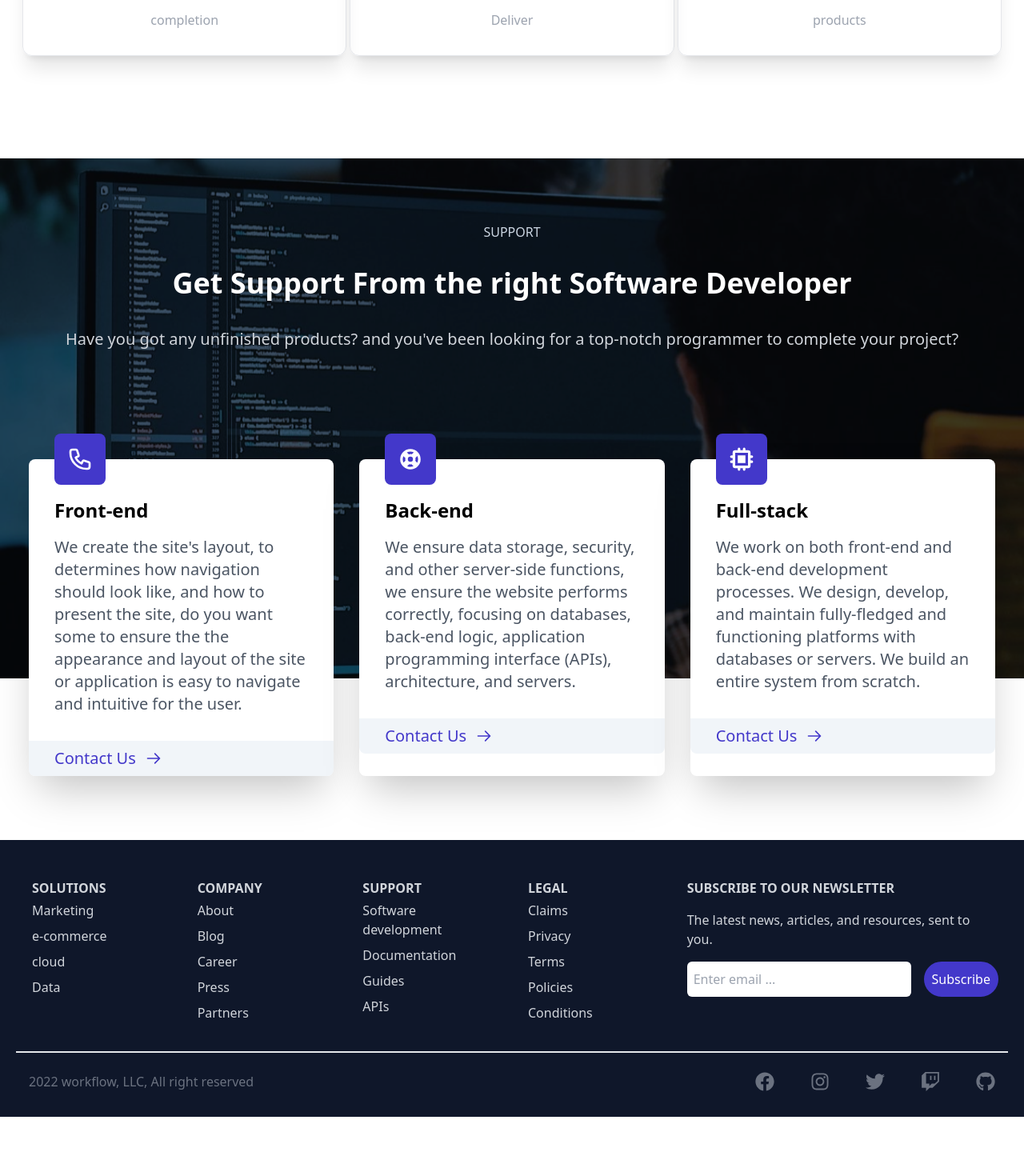
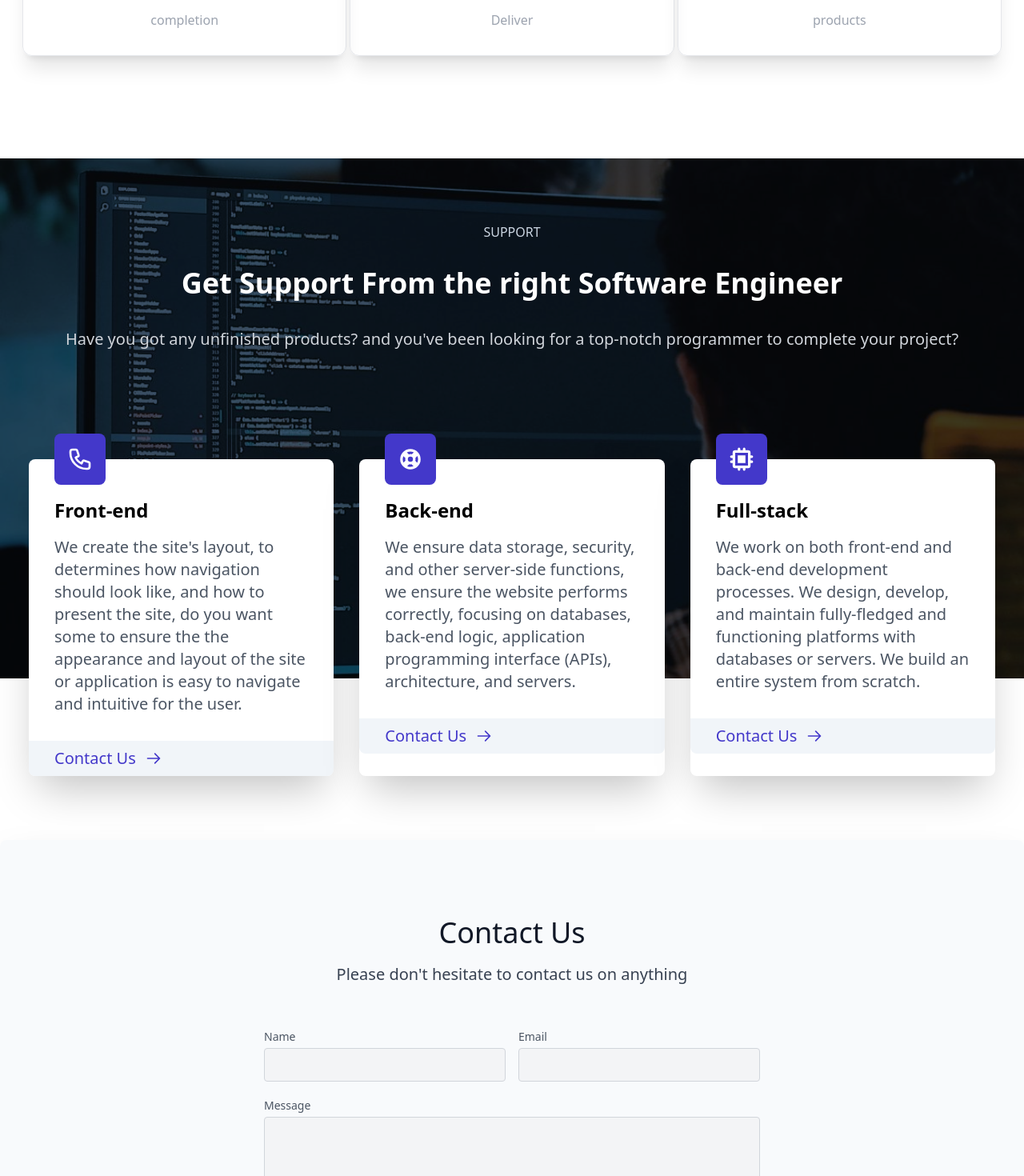
Before and after one commit to christianR15c/my-portofolio-react, a React (Create React App) app: page / in a window 1280 px wide. Shown: the part 1330-2800 px from the top of the page at 80% size. Before the commit the page ends 2726 px from the top, so only its background shows below. Built offline with nearby package versions, Linux system fonts and the light colour scheme.

Commit message:
navigation fixed & contact us page added

```diff
--- a/package.json
+++ b/package.json
@@ -3,17 +3,20 @@
   "version": "0.1.0",
   "private": true,
   "dependencies": {
+    "@emailjs/browser": "^3.7.0",
     "@heroicons/react": "^1.0.6",
     "@testing-library/jest-dom": "^5.16.3",
     "@testing-library/react": "^12.1.4",
     "@testing-library/user-event": "^13.5.0",
     "react": "^18.0.0",
     "react-dom": "^18.0.0",
+    "react-hot-toast": "^2.4.0",
     "react-icons": "^4.3.1",
     "react-paginate": "^8.1.3",
     "react-router-dom": "^6.3.0",
     "react-scripts": "5.0.0",
     "react-scroll": "^1.8.7",
+    "react-toastify": "^9.0.8",
     "web-vitals": "^2.1.4"
   },
   "scripts": {
--- a/src/components/About.jsx
+++ b/src/components/About.jsx
@@ -3,7 +3,7 @@ const About = () => {
     <div name='about' className="w-full my-32 md:px-0 px-4">
       <div className="max-w-[1240px] mx-auto">
         <div className="text-center">
-          <h2 className="text-4xl md:text-5xl font-bold">Trusted Developer</h2>
+          <h2 className="text-4xl md:text-5xl font-bold">Trusted Engineer</h2>
           <p className="text-xl md:text-4xl py-6 text-gray-500">
             I use various source debuggers and visual development environments to modify, write, and debug software for client applications. I document and test client software and write code to create applications that either stand alone or boost access to servers and services.
           </p>
--- a/src/components/ContactUs.jsx
+++ b/src/components/ContactUs.jsx
@@ -1,77 +1,107 @@
-import { PhoneIcon, ArrowRightIcon } from '@heroicons/react/outline';
-import { ChipIcon, SupportIcon } from '@heroicons/react/solid';
-import comp1 from '../images/comp1.jpg';
+import React, { useRef } from 'react'
+import emailjs from '@emailjs/browser';
+import toast, { Toaster } from 'react-hot-toast';
+
 
 const ContactUs = () => {
+    const form = useRef();
+
+    // const [result, setResult] = useState()
+    const successNotify = () => toast.success('Your message was successfully sent!');
+    const notify = () => toast.error('Message not sent, please try again later.');
+
+    const sendEmail = (e) => {
+        e.preventDefault();
+
+        emailjs.sendForm('service_r8hfl4h', 'template_r3sw8lj', form.current, 'XmlYJbJCXXfUrcfUU')
+            .then((result) => {
+                console.log(result.text);
+            }, (error) => {
+                notify()
+                console.log(error.text);
+            });
+        successNotify()
+        e.target.reset()
+        // setResult(true)
+    };
+
+
+
     return (
-    <div name='contact us' className="w-full mt-24">
-      <div className="w-full h-[550px] sm:h-[650px] bg-gray-800/90 absolute">
-        <img
-          className="w-full h-full object-cover mix-blend-overlay"
-          src={comp1}
-          alt="/"
+        <div className="container px-5 py-24 h-max rounded-lg bg-slate-50 mt-20 mx-auto shadow-2xl">
+            <div className="flex flex-col text-center w-full mb-12">
+                <h1 className="sm:text-4xl text-3xl font-medium title-font mb-4 text-gray-900">
+                    Contact Us
+                </h1>
+                <p className="lg:w-2/3 mx-auto leading-relaxed text-xl text-gray-700">
+                    Please don't hesitate to contact us on anything
+                </p>
+            </div>
+            <div className="lg:w-1/2 md:w-2/3 mx-auto">
+                <form ref={form} onSubmit={sendEmail} className="flex flex-wrap -m-2">
+                    <div className="p-2 sm:w-1/2 w-full">
+                        <div className="relative">
+                            <label for="name" className="leading-7 text-sm text-gray-600">
+                                Name
+                            </label>
+                            <input
+                                type="text"
+                                id="name"
+                                name="name"
+                                required
+                                className="w-full bg-gray-100 rounded border border-gray-300 focus:border-indigo-500 text-base outline-none text-gray-700 py-1 px-3 leading-8 transition-colors duration-200 ease-in-out"
                             />
                         </div>
-      <div className="max-w-[1240px] mx-auto text-white relative">
-        <div className="text-center py-12 px-5">
-          <h1 className="py-8 text text-slate-300 uppercase">Support</h1>
-          <h3 className="text-4xl pb-7 font-bold">
-            Get Support From the right Software Developer
-          </h3>
-          <p className="text-gray-300 text-xl py-2">
-            Have you got any unfinished products? and you've been looking for a top-notch programmer to complete your project?
-          </p>
                     </div>
-        <div className="grid grid-cols-1 lg:grid-cols-3 relative gap-x-8 gap-y-16 px-4 pt-12 sm:pt-20 text-black">
-          <div className="bg-white rounded-lg shadow-2xl">
-            <div className="p-8">
-              <PhoneIcon className="w-16 p-4 bg-indigo-700 rounded-lg text-white mt-[-4rem]" />
-              <h3 className="my-4 font-bold text-2xl">Front-end</h3>
-              <p className="text-gray-600 text-xl">
-                We create the site's layout, to determines how navigation should look like, and how to present the site, do you want some to ensure the the appearance and layout of the site or application is easy to navigate and intuitive for the user.
-              </p>
-            </div>
-            <div className="px-8 py-2 text-xl bg-slate-100 rounded-b-lg">
-              <p className="flex text-indigo-700">
-                Contact Us
-                <ArrowRightIcon className="w-5 text-indigo-700 ml-3" />
-              </p>
+                    <div className="p-2 sm:w-1/2 w-full">
+                        <div className="relative">
+                            <label
+                                for="email"
+                                className="leading-7 text-sm text-gray-600"
+                            >
+                                Email
+                            </label>
+                            <input
+                                type="email"
+                                id="email"
+                                name="email"
+                                required
+                                className="w-full bg-gray-100 rounded border border-gray-300 focus:border-indigo-500 text-base outline-none text-gray-700 py-1 px-3 leading-8 transition-colors duration-200 ease-in-out"
+                            />
                         </div>
                     </div>
-          <div className="bg-white rounded-lg shadow-2xl">
-            <div className="p-8">
-              <SupportIcon className="w-16 p-4 bg-indigo-700 rounded-lg text-white mt-[-4rem]" />
-              <h3 className="my-4 font-bold text-2xl">Back-end</h3>
-              <p className="text-gray-600 text-xl">
-                We ensure data storage, security, and other server-side functions, we ensure the website performs correctly, focusing on databases, back-end logic, application programming interface (APIs), architecture, and servers.
-              </p>
-            </div>
-            <div className="px-8 py-2 text-xl bg-slate-100 rounded-b-lg">
-              <p className="flex text-indigo-700">
-                Contact Us
-                <ArrowRightIcon className="w-5 text-indigo-700 ml-3" />
-              </p>
+                    <div className="p-2 w-full">
+                        <div className="relative">
+                            <label
+                                for="message"
+                                className="leading-7 text-sm text-gray-600"
+                            >
+                                Message
+                            </label>
+                            <textarea
+                                id="message"
+                                name="message"
+                                required
+                                className="w-full bg-gray-100 rounded border border-gray-300 focus:border-indigo-500 h-32 text-base outline-none text-gray-700 py-1 px-3 resize-none leading-6 transition-colors duration-200 ease-in-out"
+                            ></textarea>
                         </div>
                     </div>
-          <div className="bg-white rounded-lg shadow-2xl">
-            <div className="p-8">
-              <ChipIcon className="w-16 p-4 bg-indigo-700 rounded-lg text-white mt-[-4rem]" />
-              <h3 className="my-4 font-bold text-2xl">Full-stack</h3>
-              <p className="text-gray-600 text-xl">
-                We work on both front-end and back-end development processes. We design, develop, and maintain fully-fledged and functioning platforms with databases or servers. We build an entire system from scratch.
-              </p>
+                    <div className="p-2 w-full flex flex-col">
+                        <button type="submit" value="Send" className="md:w-[30%] h-[40px] bg-indigo-700 w-full mx-auto md:mb-0 mb-8">
+                            Send
+                        </button>
+
                     </div>
-            <div className="px-8 py-2 text-xl bg-slate-100 rounded-b-lg">
-              <p className="flex text-indigo-700">
-                Contact Us
-                <ArrowRightIcon className="w-5 text-indigo-700 ml-3" />
-              </p>
+                </form>
+            </div>
+            <div>
+                <Toaster
+                    position="top-center"
+                    reverseOrder={false}
+                />
             </div>
         </div>
-        </div>
-      </div>
-    </div>
-  );
-};
+    )
+}
 
-export default ContactUs;
+export default ContactUs
--- a/src/components/Footer.jsx
+++ b/src/components/Footer.jsx
@@ -1,4 +1,6 @@
-import React from 'react';
+import React, { useRef } from 'react';
+import emailjs from '@emailjs/browser';
+import toast, { Toaster } from 'react-hot-toast';
 
 import {
   FaFacebook,
@@ -9,6 +11,27 @@ import {
 } from 'react-icons/fa';
 
 const Footer = () => {
+
+  const form = useRef();
+
+  const successNotify = () => toast.success('Your message was successfully sent!');
+  const notify = () => toast.error('Message not sent, please try again later.');
+
+  const sendEmail = (e) => {
+    e.preventDefault();
+
+    emailjs.sendForm('service_r8hfl4h', 'template_7cbcksc', form.current, 'XmlYJbJCXXfUrcfUU')
+      .then((result) => {
+        console.log(result.text);
+      }, (error) => {
+        notify()
+        console.log(error.text);
+      });
+    successNotify()
+    e.target.reset()
+    // setResult(true)
+  };
+
   return (
     <div name="footer" className="w-full bg-slate-900 text-gray-300 py-2 mt-20">
       <div className="max-w-[1240px] mx-auto grid md:grid-cols-6 grid-cols-2 border-b-2 border-x-gray-600 py-8">
@@ -55,13 +78,14 @@ const Footer = () => {
           <p className="py-4">
             The latest news, articles, and resources, sent to you.
           </p>
-          <form className="flex flex-col sm:flex-row" action="submit">
+          <form ref={form} className="flex flex-col sm:flex-row" action="submit" onSubmit={sendEmail}>
             <input
               className="w-full p-2 mr-4 rounded-md mb-4"
               type="email"
+              name='email'
               placeholder="Enter email ... "
             />
-            <button className="p-2 mb-4">Subscribe</button>
+            <button className="p-2 mb-4" type="submit" value="Send">Subscribe</button>
           </form>
         </div>
       </div>
@@ -76,6 +100,12 @@ const Footer = () => {
           <FaGithub />
         </div>
       </div>
+      <div>
+        <Toaster
+          position="top-center"
+          reverseOrder={false}
+        />
+      </div>
     </div>
   );
 };
--- a/src/components/Navbar.jsx
+++ b/src/components/Navbar.jsx
@@ -11,7 +11,7 @@ const Navbar = () => {
   const handleClose = (e) => setDropDownMenu(!dropDownMenu);
 
   return (
-    <div className="w-screen h-[100px] fixed  bg-slate-200 drop-shadow-lg">
+    <div className="w-screen h-[100px] fixed bg-slate-200 drop-shadow-lg z-20">
       <div className="px-[10%] flex justify-between items-center w-full h-full">
         <div className="flex items-center w-full justify-between">
           <h1 className="text-3xl text-orange-500 font-italic mr-4 sm:text-[32px] lg:text-[40px] ">
--- /dev/null
+++ b/src/components/Support.jsx
@@ -0,0 +1,77 @@
+import { PhoneIcon, ArrowRightIcon } from '@heroicons/react/outline';
+import { ChipIcon, SupportIcon } from '@heroicons/react/solid';
+import comp1 from '../images/comp1.jpg';
+
+const Support = () => {
+  return (
+    <div name='contact us' className="w-full mt-24">
+      <div className="w-full h-[550px] sm:h-[650px] bg-gray-800/90 absolute">
+        <img
+          className="w-full h-full object-cover mix-blend-overlay"
+          src={comp1}
+          alt="/"
+        />
+      </div>
+      <div className="max-w-[1240px] mx-auto text-white relative">
+        <div className="text-center py-12 px-5">
+          <h1 className="py-8 text text-slate-300 uppercase">Support</h1>
+          <h3 className="text-4xl pb-7 font-bold">
+            Get Support From the right Software Engineer
+          </h3>
+          <p className="text-gray-300 text-xl py-2">
+            Have you got any unfinished products? and you've been looking for a top-notch programmer to complete your project?
+          </p>
+        </div>
+        <div className="grid grid-cols-1 lg:grid-cols-3 relative gap-x-8 gap-y-16 px-4 pt-12 sm:pt-20 text-black">
+          <div className="bg-white rounded-lg shadow-2xl">
+            <div className="p-8">
+              <PhoneIcon className="w-16 p-4 bg-indigo-700 rounded-lg text-white mt-[-4rem]" />
+              <h3 className="my-4 font-bold text-2xl">Front-end</h3>
+              <p className="text-gray-600 text-xl">
+                We create the site's layout, to determines how navigation should look like, and how to present the site, do you want some to ensure the the appearance and layout of the site or application is easy to navigate and intuitive for the user.
+              </p>
+            </div>
+            <div className="px-8 py-2 text-xl bg-slate-100 rounded-b-lg">
+              <p className="flex text-indigo-700">
+                Contact Us
+                <ArrowRightIcon className="w-5 text-indigo-700 ml-3" />
+              </p>
+            </div>
+          </div>
+          <div className="bg-white rounded-lg shadow-2xl">
+            <div className="p-8">
+              <SupportIcon className="w-16 p-4 bg-indigo-700 rounded-lg text-white mt-[-4rem]" />
+              <h3 className="my-4 font-bold text-2xl">Back-end</h3>
+              <p className="text-gray-600 text-xl">
+                We ensure data storage, security, and other server-side functions, we ensure the website performs correctly, focusing on databases, back-end logic, application programming interface (APIs), architecture, and servers.
+              </p>
+            </div>
+            <div className="px-8 py-2 text-xl bg-slate-100 rounded-b-lg">
+              <p className="flex text-indigo-700">
+                Contact Us
+                <ArrowRightIcon className="w-5 text-indigo-700 ml-3" />
+              </p>
+            </div>
+          </div>
+          <div className="bg-white rounded-lg shadow-2xl">
+            <div className="p-8">
+              <ChipIcon className="w-16 p-4 bg-indigo-700 rounded-lg text-white mt-[-4rem]" />
+              <h3 className="my-4 font-bold text-2xl">Full-stack</h3>
+              <p className="text-gray-600 text-xl">
+                We work on both front-end and back-end development processes. We design, develop, and maintain fully-fledged and functioning platforms with databases or servers. We build an entire system from scratch.
+              </p>
+            </div>
+            <div className="px-8 py-2 text-xl bg-slate-100 rounded-b-lg">
+              <p className="flex text-indigo-700">
+                Contact Us
+                <ArrowRightIcon className="w-5 text-indigo-700 ml-3" />
+              </p>
+            </div>
+          </div>
+        </div>
+      </div>
+    </div>
+  );
+};
+
+export default Support;
--- a/src/pages/LandingPage.jsx
+++ b/src/pages/LandingPage.jsx
@@ -1,11 +1,12 @@
 import React from 'react';
 import About from '../components/About';
 // import Articles from '../components/Articles';
-import ContactUs from '../components/ContactUs';
+import Support from '../components/Support';
 import Footer from '../components/Footer';
 import Navbar from '../components/Navbar';
 import ShowCase from '../components/ShowCase';
 import Services from '../components/Services';
+import ContactUs from '../components/ContactUs';
 
 const LandingPage = () => {
   return (
@@ -14,8 +15,9 @@ const LandingPage = () => {
       <ShowCase />
       <Services />
       <About />
+      <Support />
+      {/* <Articles /> */}
       <ContactUs />
-      {/* <Articles /> */}
       <Footer />
     </div>
   );
```
Also changed, not shown: 1 other file (tests, documents, lock files or other folders). Lines whose indentation alone changed are shown as unchanged.
